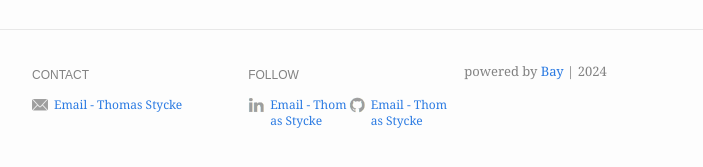
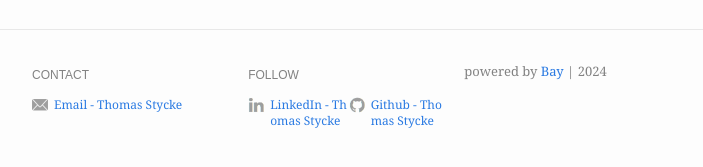
Before and after one commit to Thomasstycke/Thomasstycke.github.io, a Jekyll site: the page built from index.md, in a window 1280 px wide. Shown: the part 413-580 px from the top of the page, without its empty margins (288-991 px from the left). Built offline with Jekyll 4.4.1, drawn with Linux system fonts in a browser that asks for light colours.

```diff
--- a/_config.yml
+++ b/_config.yml
@@ -18,7 +18,7 @@
 # You can create any custom variable you would like, and they will be accessible
 # in the templates via {{ site.myvariable }}.
 
-title: Assignement 2 - Social Data Analysis and Visualization
+title: Assignment 2 - Social Data Analysis and Visualization
 description: >- # this means to ignore newlines until "baseurl:"
   This is my page for Assigment 2 in Social Data Analysis and Visualization at DTU.
   By Thomas Stycke s214742 & Anna-Sofie Bøgegaard Børresen s214715
@@ -42,10 +42,10 @@ footer:
       link: s214742@student.dtu.dk
   follow:
     - name: LinkedIn
-      value: Email - Thomas Stycke
+      value: LinkedIn - Thomas Stycke
       link: http://linkedin.com/in/thomas-dyrup-stycke
     - name: GitHub
-      value: Email - Thomas Stycke
+      value: Github - Thomas Stycke
       link: http://github.com/thomasstycke
 
 
```
